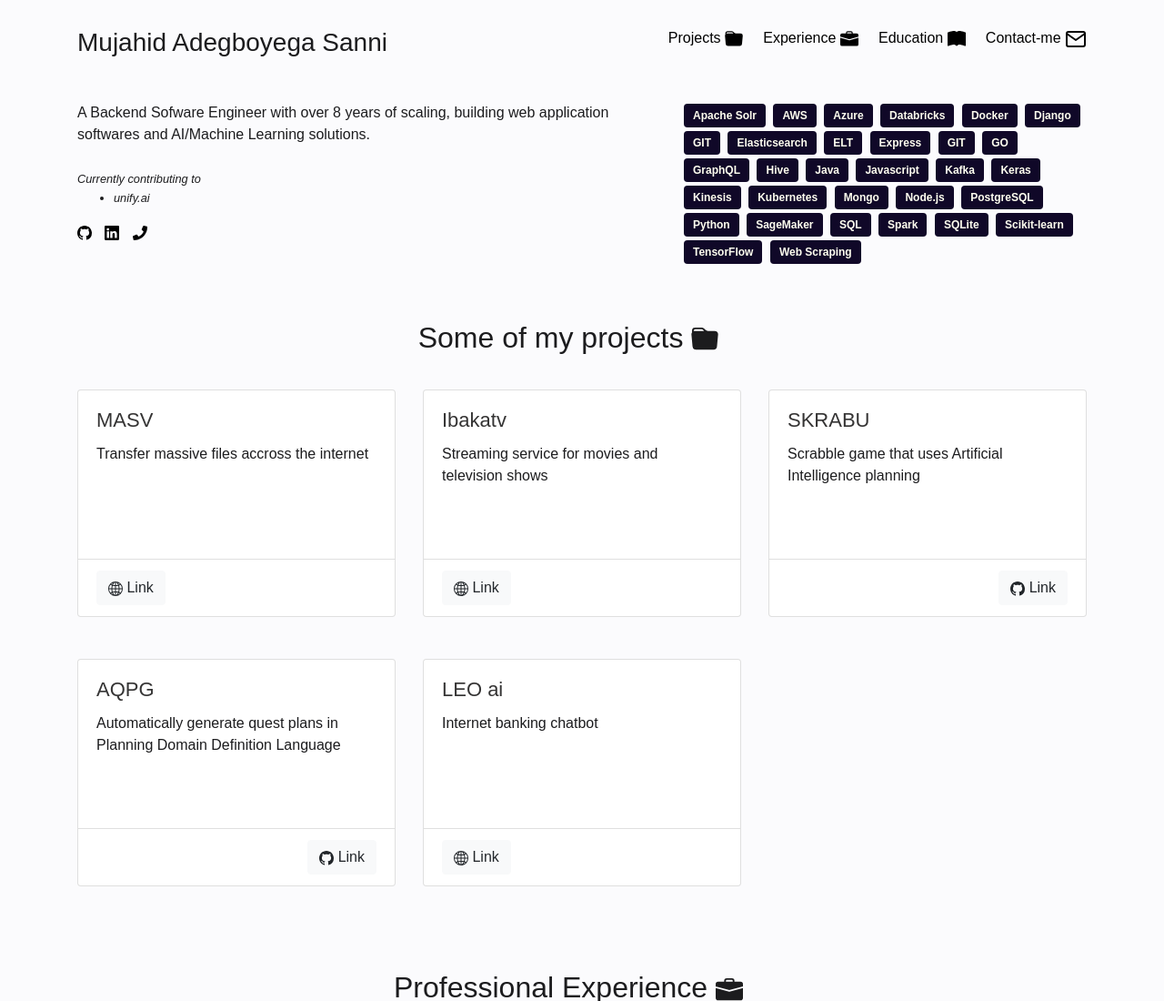
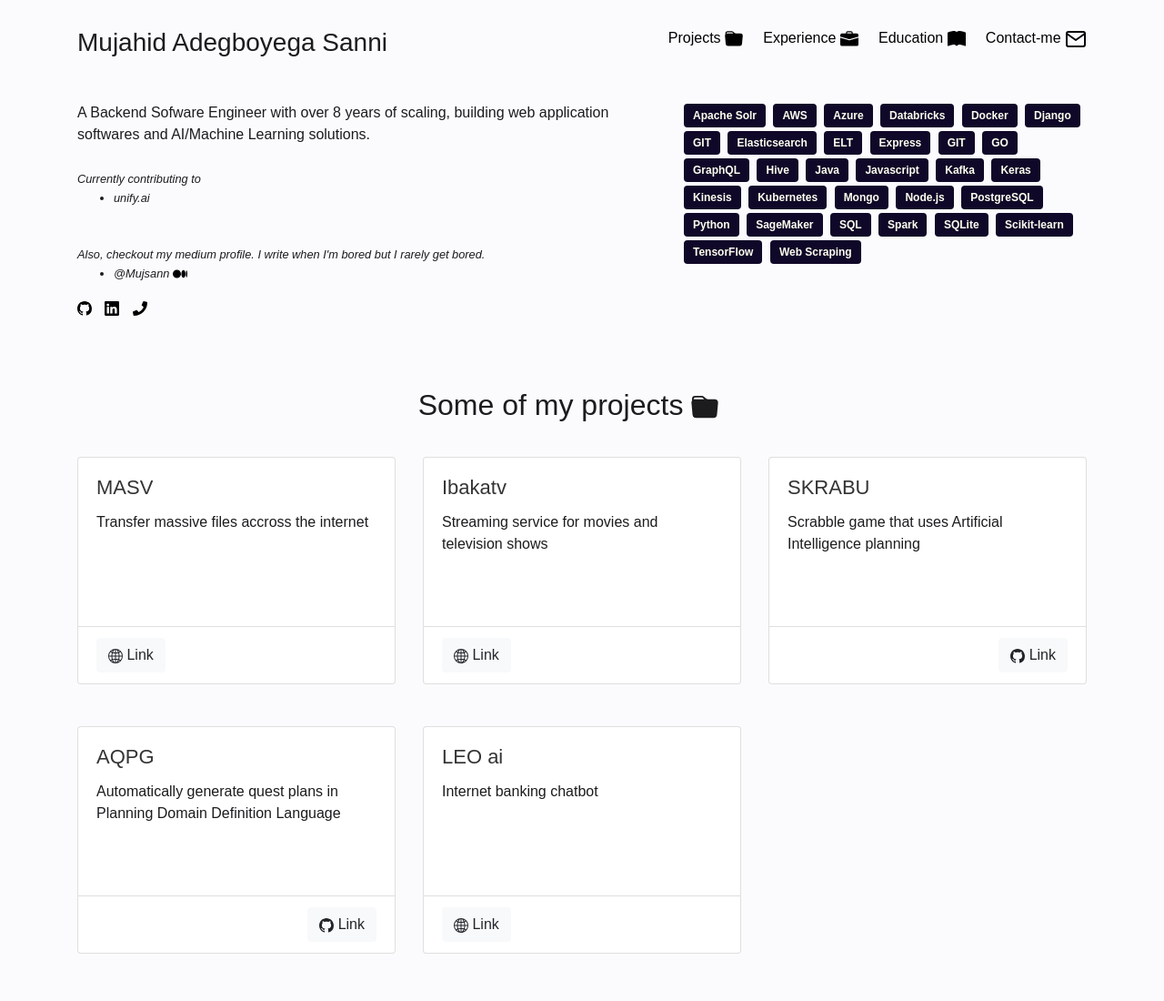
Before and after one commit to mujsann/mujsann.github.io, a plain HTML site: page index.html in a window 1280 px wide. Shown: the top 1100 px of the page at 91% size. Drawn offline with Linux system fonts and the light colour scheme.

Commit message:
add medium profile

```diff
--- a/index.html
+++ b/index.html
@@ -58,7 +58,33 @@
 					<a href="https://unify.ai/"> <li> unify.ai</li></a>
 				</i></ul></small>
 				<p></p>
+
+
+				<br> <b><small> <i>Also, checkout my medium profile. I write when I'm bored but I rarely get bored. </i> </small></b>
+				<small> <i><ul>
+					 <li>
+						<span id="link" title="medium">
+							<a href="https://medium.com/@Mujsann">@Mujsann
+								<svg viewBox="0 0 1043.63 592.71"  width="16" height="16">
+									<g data-name="Layer 2"><g data-name="Layer 1">
+									  <path d="M588.67 296.36c0 163.67-131.78 296.35-294.33 296.35S0 460 0
+									  296.36 131.78 0 294.34 0s294.33 132.69 294.33 296.36M911.56 296.36c0
+									  154.06-65.89 279-147.17 279s-147.17-124.94-147.17-279 65.88-279
+									  147.16-279 147.17 124.9 147.17 279M1043.63 296.36c0 138-23.17 249.94-51.76
+									  249.94s-51.75-111.91-51.75-249.94 23.17-249.94 51.75-249.94 51.76 111.9
+									  51.76 249.94"></path>
+									</g></g>
+								  </svg>
+							</a>
+						</span>
+
+					 </li>
+				</i></ul></small>
+				<p></p>
 				<p>
+
+
+
 				 <span id="link" title="github">
 					 <a href="https://github.com/mujsann">
 					<svg xmlns="http://www.w3.org/2000/svg" width="16" height="16" fill="" class="bi bi-github" viewBox="0 0 16 16">
@@ -422,35 +448,6 @@
 		</div>
 		<!-- end Education -->
 
-		<!-- Start contact me -->
-		<!-- <div class="contact-me row" id="contact">
-			<div class="col-md-12" style="text-align: center; margin-bottom: 20px;">
-				<p class="head-text">
-					Send me a Message
-				</p>
-				<p class = "head-text-label">
-					Do you have a proposition, a question? Shoot me a message.
-				</p>
-			</div>
-			<div class="col-md-6">
-				<label for="inputEmail4" class="form-label">Name</label>
-				<input type="text" class="form-control" id="name">
-			  </div>
-			  <div class="col-md-6">
-				<label for="inputPassword4" class="form-label">Email</label>
-				<input type="email" class="form-control" id="email">
-			  </div>
-
-			  <div class="col-md-12">
-				<label for="exampleFormControlTextarea1" class="form-label">Your Message</label>
-				<textarea placeholder="Your Message..." class="form-control" id="exampleFormControlTextarea1" rows="6"></textarea>
-			  </div>
-
-			  <button style="width: 100%;
-			  background-color: rgb(9, 21, 43); color: white;" type="button" class="btn btn-dark;">Send Message</button>
-
-		</div> -->
-
 </div>
 </div>
 
```
